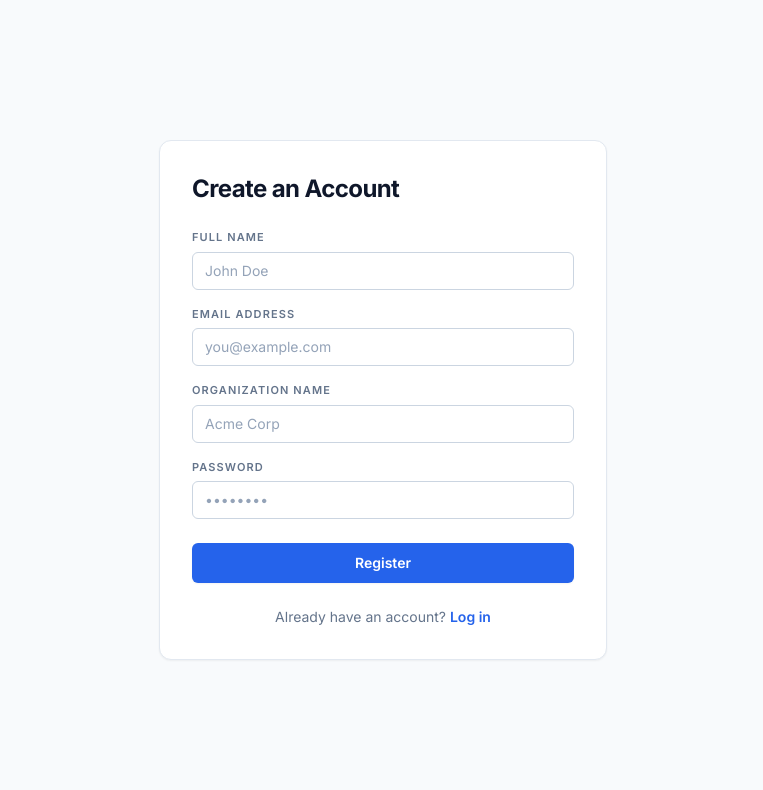
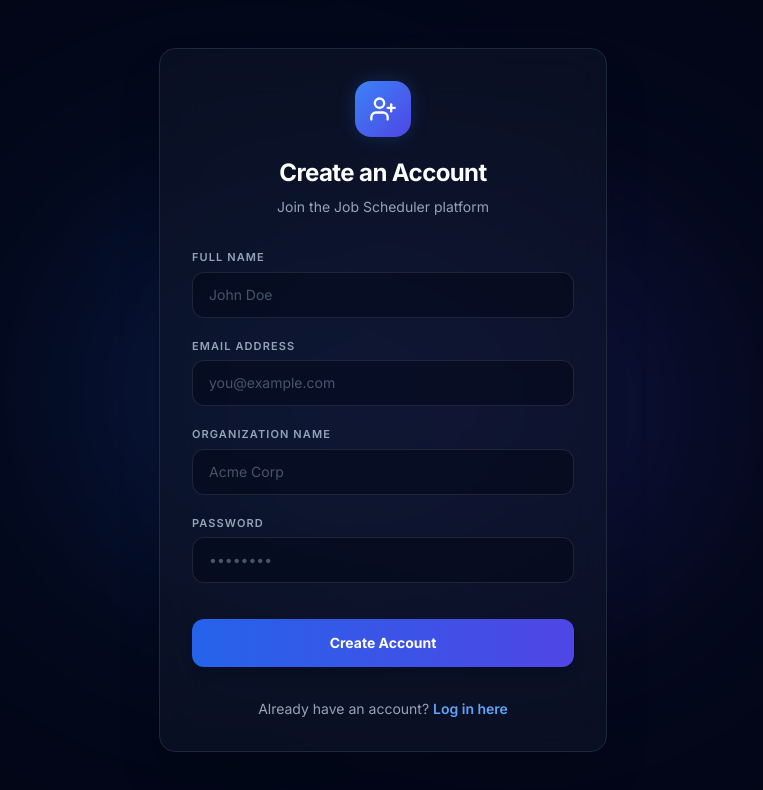
Before and after one commit to poojitha-galam/Distributed-job-scheduler, a Next.js app in the folder frontend/: page /register in a window 1280 px wide. Shown: the top 790 px of the page, without its empty margins (257-1020 px from the left). Built offline with nearby package versions, Linux system fonts and the light colour scheme.

Commit message:
ui: redesign auth pages with premium glassmorphism

```diff
--- a/frontend/app/login/page.tsx
+++ b/frontend/app/login/page.tsx
@@ -48,29 +48,45 @@ export default function Login() {
   }
 
   return (
-    <main className="flex min-h-screen items-center justify-center bg-slate-50 px-4 py-10 dark:bg-slate-950 sm:px-8">
-      <form onSubmit={handleSubmit} className="w-full max-w-md rounded-xl border border-slate-200 bg-white p-8 shadow-sm dark:border-slate-800 dark:bg-slate-900">
-        <h1 className="mb-6 text-2xl font-bold tracking-tight text-slate-900 dark:text-slate-100">Login to Job Scheduler</h1>
-        <div className="flex flex-col gap-4">
-          <div className="flex flex-col gap-1.5">
-            <label className="text-[11px] font-semibold uppercase tracking-widest text-slate-500 dark:text-slate-400">Email Address</label>
+    <main className="flex min-h-screen items-center justify-center bg-slate-950 px-4 py-10 sm:px-8 relative overflow-hidden">
+      {/* Background Glows */}
+      <div className="absolute top-1/4 left-1/4 h-96 w-96 rounded-full bg-blue-600/20 blur-[128px] mix-blend-screen pointer-events-none"></div>
+      <div className="absolute bottom-1/4 right-1/4 h-96 w-96 rounded-full bg-indigo-600/20 blur-[128px] mix-blend-screen pointer-events-none"></div>
+
+      <form onSubmit={handleSubmit} className="relative w-full max-w-md rounded-2xl border border-slate-800 bg-slate-900/60 p-8 shadow-2xl backdrop-blur-xl transition-all duration-300 hover:border-slate-700/80">
+        <div className="mb-8 flex flex-col items-center">
+          <div className="flex h-14 w-14 items-center justify-center rounded-2xl bg-gradient-to-br from-blue-500 to-indigo-600 text-white shadow-lg glow-blue mb-5">
+            <svg width="28" height="28" viewBox="0 0 24 24" fill="none" stroke="currentColor" strokeWidth="2" strokeLinecap="round" strokeLinejoin="round"><path d="M21 12V7H5a2 2 0 0 1 0-4h14v4"/><path d="M3 5v14a2 2 0 0 0 2 2h16v-5"/><path d="M18 12a2 2 0 0 0 0 4h4v-4Z"/></svg>
+          </div>
+          <h1 className="text-2xl font-bold tracking-tight text-white">Welcome Back</h1>
+          <p className="mt-2 text-sm text-slate-400">Sign in to your Job Scheduler account</p>
+        </div>
+
+        <div className="flex flex-col gap-5">
+          <div className="flex flex-col gap-1.5 relative group">
+            <label className="text-[11px] font-semibold uppercase tracking-widest text-slate-400 group-focus-within:text-blue-400 transition-colors">Email Address</label>
             <input type="email" placeholder="you@example.com" value={email} onChange={e => setEmail(e.target.value)} required
-              className="rounded-md border border-slate-300 bg-white px-3 py-2 text-sm text-slate-900 placeholder-slate-400 outline-none transition focus:border-blue-500 focus:ring-1 focus:ring-blue-500 dark:border-slate-700 dark:bg-slate-950 dark:text-slate-100 dark:placeholder-slate-500" />
+              className="rounded-xl border border-slate-700/50 bg-slate-950/50 px-4 py-3 text-sm text-slate-100 placeholder-slate-600 outline-none transition-all focus:border-blue-500 focus:bg-slate-900 focus:ring-1 focus:ring-blue-500 hover:border-slate-600" />
           </div>
-          <div className="flex flex-col gap-1.5">
-            <label className="text-[11px] font-semibold uppercase tracking-widest text-slate-500 dark:text-slate-400">Password</label>
+          <div className="flex flex-col gap-1.5 relative group">
+            <label className="text-[11px] font-semibold uppercase tracking-widest text-slate-400 group-focus-within:text-blue-400 transition-colors">Password</label>
             <input type="password" placeholder="••••••••" value={password} onChange={e => setPassword(e.target.value)} required
-              className="rounded-md border border-slate-300 bg-white px-3 py-2 text-sm text-slate-900 placeholder-slate-400 outline-none transition focus:border-blue-500 focus:ring-1 focus:ring-blue-500 dark:border-slate-700 dark:bg-slate-950 dark:text-slate-100 dark:placeholder-slate-500" />
+              className="rounded-xl border border-slate-700/50 bg-slate-950/50 px-4 py-3 text-sm text-slate-100 placeholder-slate-600 outline-none transition-all focus:border-blue-500 focus:bg-slate-900 focus:ring-1 focus:ring-blue-500 hover:border-slate-600" />
           </div>
 
-          {error && <p className="text-sm font-medium text-red-500 dark:text-red-400">{error}</p>}
+          {error && (
+            <div className="rounded-lg bg-red-900/30 px-4 py-3 text-sm font-medium text-red-400 border border-red-900/50 flex items-center gap-2">
+              <svg width="16" height="16" viewBox="0 0 24 24" fill="none" stroke="currentColor" strokeWidth="2" strokeLinecap="round" strokeLinejoin="round"><circle cx="12" cy="12" r="10"></circle><line x1="12" y1="8" x2="12" y2="12"></line><line x1="12" y1="16" x2="12.01" y2="16"></line></svg>
+              {error}
+            </div>
+          )}
 
-          <button type="submit" className="mt-2 w-full rounded-md bg-blue-600 px-6 py-2.5 text-sm font-semibold text-white shadow-sm transition hover:bg-blue-500">
+          <button type="submit" className="mt-4 w-full rounded-xl bg-gradient-to-r from-blue-600 to-indigo-600 px-6 py-3.5 text-sm font-bold text-white shadow-lg transition-all hover:scale-[1.02] hover:shadow-blue-500/25 active:scale-[0.98]">
             Sign In
           </button>
         </div>
-        <p className="mt-6 text-center text-sm text-slate-500 dark:text-slate-400">
-          Don't have an account? <Link href="/register" className="font-semibold text-blue-600 hover:underline dark:text-blue-400">Register</Link>
+        <p className="mt-8 text-center text-sm text-slate-400">
+          Don't have an account? <Link href="/register" className="font-semibold text-blue-400 hover:text-blue-300 transition-colors">Register here</Link>
         </p>
       </form>
     </main>
--- a/frontend/app/register/page.tsx
+++ b/frontend/app/register/page.tsx
@@ -50,39 +50,55 @@ export default function Register() {
   }
 
   return (
-    <main className="flex min-h-screen items-center justify-center bg-slate-50 px-4 py-10 dark:bg-slate-950 sm:px-8">
-      <form onSubmit={handleSubmit} className="w-full max-w-md rounded-xl border border-slate-200 bg-white p-8 shadow-sm dark:border-slate-800 dark:bg-slate-900">
-        <h1 className="mb-6 text-2xl font-bold tracking-tight text-slate-900 dark:text-slate-100">Create an Account</h1>
-        <div className="flex flex-col gap-4">
-          <div className="flex flex-col gap-1.5">
-            <label className="text-[11px] font-semibold uppercase tracking-widest text-slate-500 dark:text-slate-400">Full Name</label>
+    <main className="flex min-h-screen items-center justify-center bg-slate-950 px-4 py-10 sm:px-8 relative overflow-hidden">
+      {/* Background Glows */}
+      <div className="absolute top-1/4 left-1/4 h-96 w-96 rounded-full bg-blue-600/20 blur-[128px] mix-blend-screen pointer-events-none"></div>
+      <div className="absolute bottom-1/4 right-1/4 h-96 w-96 rounded-full bg-indigo-600/20 blur-[128px] mix-blend-screen pointer-events-none"></div>
+
+      <form onSubmit={handleSubmit} className="relative w-full max-w-md rounded-2xl border border-slate-800 bg-slate-900/60 p-8 shadow-2xl backdrop-blur-xl transition-all duration-300 hover:border-slate-700/80">
+        <div className="mb-8 flex flex-col items-center">
+          <div className="flex h-14 w-14 items-center justify-center rounded-2xl bg-gradient-to-br from-blue-500 to-indigo-600 text-white shadow-lg glow-blue mb-5">
+            <svg width="28" height="28" viewBox="0 0 24 24" fill="none" stroke="currentColor" strokeWidth="2" strokeLinecap="round" strokeLinejoin="round"><path d="M16 21v-2a4 4 0 0 0-4-4H6a4 4 0 0 0-4 4v2"></path><circle cx="9" cy="7" r="4"></circle><line x1="19" y1="8" x2="19" y2="14"></line><line x1="22" y1="11" x2="16" y2="11"></line></svg>
+          </div>
+          <h1 className="text-2xl font-bold tracking-tight text-white">Create an Account</h1>
+          <p className="mt-2 text-sm text-slate-400">Join the Job Scheduler platform</p>
+        </div>
+
+        <div className="flex flex-col gap-5">
+          <div className="flex flex-col gap-1.5 relative group">
+            <label className="text-[11px] font-semibold uppercase tracking-widest text-slate-400 group-focus-within:text-blue-400 transition-colors">Full Name</label>
             <input type="text" placeholder="John Doe" value={name} onChange={e => setName(e.target.value)} required
-              className="rounded-md border border-slate-300 bg-white px-3 py-2 text-sm text-slate-900 placeholder-slate-400 outline-none transition focus:border-blue-500 focus:ring-1 focus:ring-blue-500 dark:border-slate-700 dark:bg-slate-950 dark:text-slate-100 dark:placeholder-slate-500" />
+              className="rounded-xl border border-slate-700/50 bg-slate-950/50 px-4 py-3 text-sm text-slate-100 placeholder-slate-600 outline-none transition-all focus:border-blue-500 focus:bg-slate-900 focus:ring-1 focus:ring-blue-500 hover:border-slate-600" />
           </div>
-          <div className="flex flex-col gap-1.5">
-            <label className="text-[11px] font-semibold uppercase tracking-widest text-slate-500 dark:text-slate-400">Email Address</label>
+          <div className="flex flex-col gap-1.5 relative group">
+            <label className="text-[11px] font-semibold uppercase tracking-widest text-slate-400 group-focus-within:text-blue-400 transition-colors">Email Address</label>
             <input type="email" placeholder="you@example.com" value={email} onChange={e => setEmail(e.target.value)} required
-              className="rounded-md border border-slate-300 bg-white px-3 py-2 text-sm text-slate-900 placeholder-slate-400 outline-none transition focus:border-blue-500 focus:ring-1 focus:ring-blue-500 dark:border-slate-700 dark:bg-slate-950 dark:text-slate-100 dark:placeholder-slate-500" />
+              className="rounded-xl border border-slate-700/50 bg-slate-950/50 px-4 py-3 text-sm text-slate-100 placeholder-slate-600 outline-none transition-all focus:border-blue-500 focus:bg-slate-900 focus:ring-1 focus:ring-blue-500 hover:border-slate-600" />
           </div>
-          <div className="flex flex-col gap-1.5">
-            <label className="text-[11px] font-semibold uppercase tracking-widest text-slate-500 dark:text-slate-400">Organization Name</label>
+          <div className="flex flex-col gap-1.5 relative group">
+            <label className="text-[11px] font-semibold uppercase tracking-widest text-slate-400 group-focus-within:text-blue-400 transition-colors">Organization Name</label>
             <input type="text" placeholder="Acme Corp" value={orgName} onChange={e => setOrgName(e.target.value)} required
-              className="rounded-md border border-slate-300 bg-white px-3 py-2 text-sm text-slate-900 placeholder-slate-400 outline-none transition focus:border-blue-500 focus:ring-1 focus:ring-blue-500 dark:border-slate-700 dark:bg-slate-950 dark:text-slate-100 dark:placeholder-slate-500" />
+              className="rounded-xl border border-slate-700/50 bg-slate-950/50 px-4 py-3 text-sm text-slate-100 placeholder-slate-600 outline-none transition-all focus:border-blue-500 focus:bg-slate-900 focus:ring-1 focus:ring-blue-500 hover:border-slate-600" />
           </div>
-          <div className="flex flex-col gap-1.5">
-            <label className="text-[11px] font-semibold uppercase tracking-widest text-slate-500 dark:text-slate-400">Password</label>
+          <div className="flex flex-col gap-1.5 relative group">
+            <label className="text-[11px] font-semibold uppercase tracking-widest text-slate-400 group-focus-within:text-blue-400 transition-colors">Password</label>
             <input type="password" placeholder="••••••••" value={password} onChange={e => setPassword(e.target.value)} required
-              className="rounded-md border border-slate-300 bg-white px-3 py-2 text-sm text-slate-900 placeholder-slate-400 outline-none transition focus:border-blue-500 focus:ring-1 focus:ring-blue-500 dark:border-slate-700 dark:bg-slate-950 dark:text-slate-100 dark:placeholder-slate-500" />
+              className="rounded-xl border border-slate-700/50 bg-slate-950/50 px-4 py-3 text-sm text-slate-100 placeholder-slate-600 outline-none transition-all focus:border-blue-500 focus:bg-slate-900 focus:ring-1 focus:ring-blue-500 hover:border-slate-600" />
           </div>
 
-          {error && <p className="text-sm font-medium text-red-500 dark:text-red-400">{error}</p>}
+          {error && (
+            <div className="rounded-lg bg-red-900/30 px-4 py-3 text-sm font-medium text-red-400 border border-red-900/50 flex items-center gap-2">
+              <svg width="16" height="16" viewBox="0 0 24 24" fill="none" stroke="currentColor" strokeWidth="2" strokeLinecap="round" strokeLinejoin="round"><circle cx="12" cy="12" r="10"></circle><line x1="12" y1="8" x2="12" y2="12"></line><line x1="12" y1="16" x2="12.01" y2="16"></line></svg>
+              {error}
+            </div>
+          )}
 
-          <button type="submit" className="mt-2 w-full rounded-md bg-blue-600 px-6 py-2.5 text-sm font-semibold text-white shadow-sm transition hover:bg-blue-500">
-            Register
+          <button type="submit" className="mt-4 w-full rounded-xl bg-gradient-to-r from-blue-600 to-indigo-600 px-6 py-3.5 text-sm font-bold text-white shadow-lg transition-all hover:scale-[1.02] hover:shadow-blue-500/25 active:scale-[0.98]">
+            Create Account
           </button>
         </div>
-        <p className="mt-6 text-center text-sm text-slate-500 dark:text-slate-400">
-          Already have an account? <Link href="/login" className="font-semibold text-blue-600 hover:underline dark:text-blue-400">Log in</Link>
+        <p className="mt-8 text-center text-sm text-slate-400">
+          Already have an account? <Link href="/login" className="font-semibold text-blue-400 hover:text-blue-300 transition-colors">Log in here</Link>
         </p>
       </form>
     </main>
```
